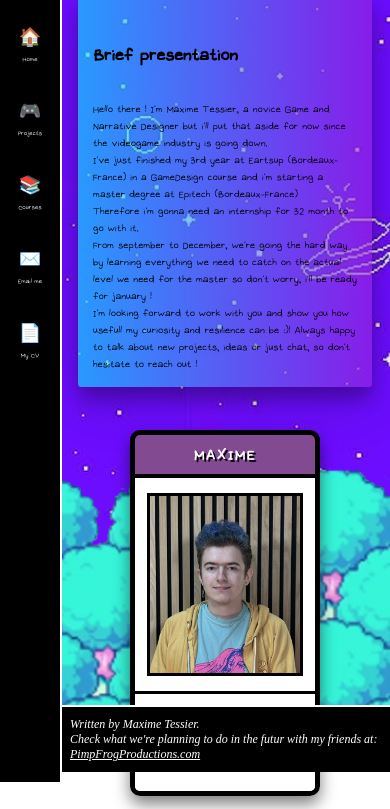
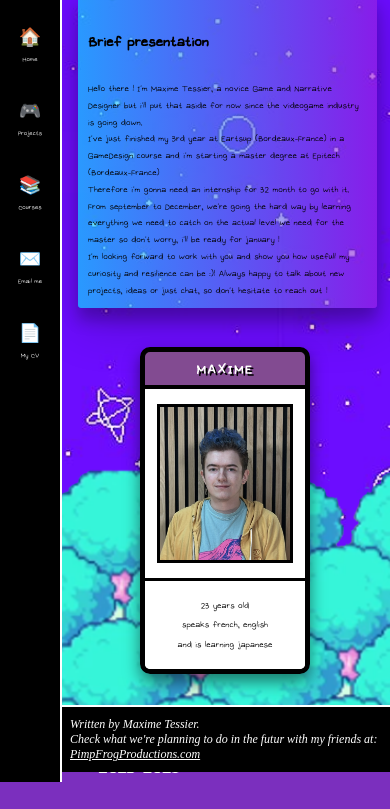
Before and after one commit to El-Xamed/Porte_Folio_Maxime_Tessier, a plain HTML site: page index.html in a window 390 px wide. Shown: the part 72-881 px from the top of the page. Drawn offline with Linux system fonts and the light colour scheme.

Commit message:
Fix mobile responsive: reduce text size and fix white space at bottom

```diff
--- a/style.css
+++ b/style.css
@@ -259,8 +259,9 @@
     background-size: auto 100vh;
     background-position: 0 0;
     background-attachment: fixed;
-    animation: scrollBackground 30s linear infinite;
+    animation: scrollBackground 60s linear infinite;
     min-height: 100vh;
+    background-color: #7B2FBE;
 }
 
 @keyframes scrollBackground {
@@ -500,21 +501,23 @@
 
         .main {
             margin-top: 2% !important;
-            padding: 15px;
+            padding: 12px;
+            width: 95%;
         }
 
         .main h4 {
-            font-size: 28px !important;
+            font-size: 22px !important;
         }
 
         .main p {
-            font-size: 16px !important;
+            font-size: 13px !important;
+            line-height: 1.5 !important;
         }
 
         /* Carte Omori plus petite */
         .omori-card {
-            width: 200px;
-            margin-top: 20px;
+            width: 180px;
+            margin-top: 15px;
         }
 
         .omori-card-header {
@@ -610,19 +613,33 @@
     /* Très petits écrans (mobiles en portrait) */
     @media screen and (max-width: 480px) {
         .top-header h1 {
-            font-size: 18px !important;
+            font-size: 16px !important;
+        }
+
+        .main {
+            padding: 10px;
         }
 
         .main h4 {
-            font-size: 24px !important;
+            font-size: 20px !important;
         }
 
         .main p {
-            font-size: 14px !important;
+            font-size: 12px !important;
+            line-height: 1.4 !important;
         }
 
         .omori-card {
-            width: 180px;
+            width: 160px;
+        }
+
+        .omori-card-header {
+            font-size: 18px;
+            padding: 6px 0;
+        }
+
+        .omori-card-info p {
+            font-size: 12px;
         }
 
         .project-card-content h3 {
```
